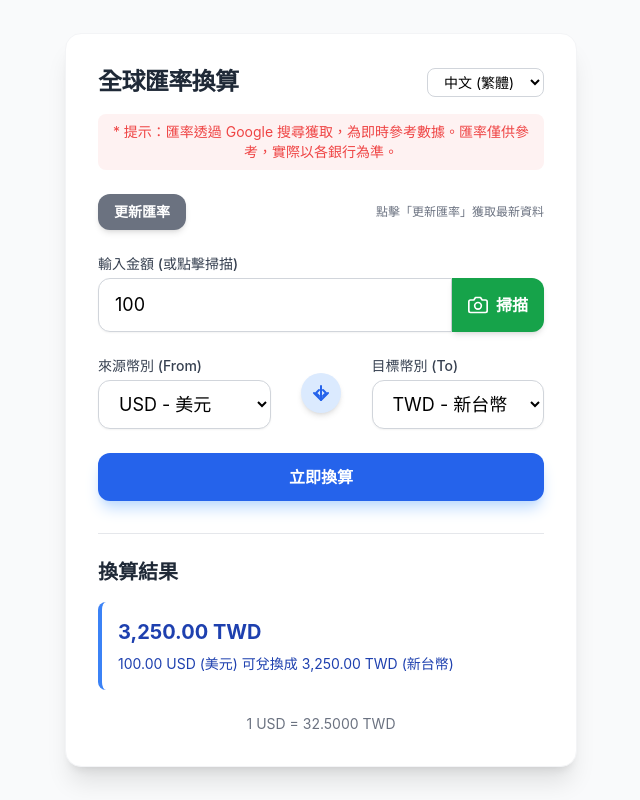
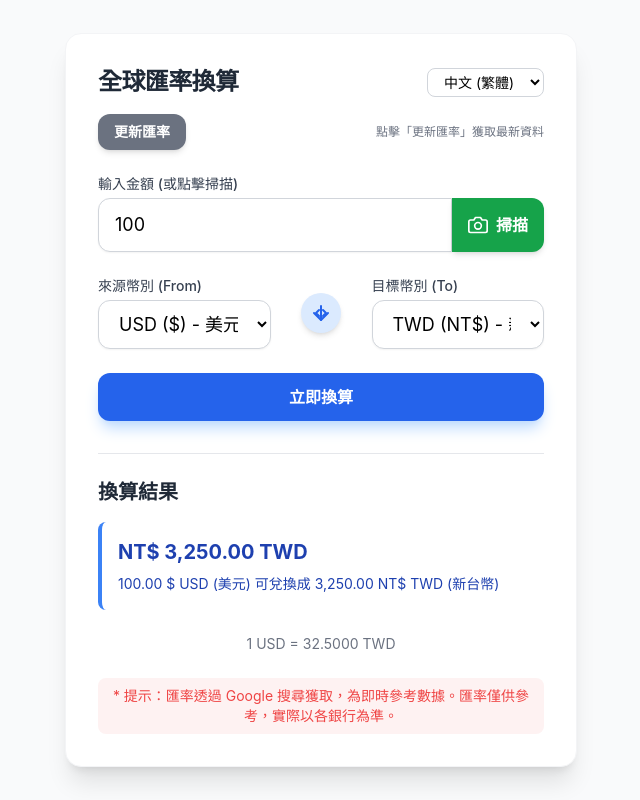
Before and after one commit to Eden-ai888/currency-converter, a plain HTML site: page index.html in a window 1280 px wide. Shown: the whole page, without its empty margins (319-959 px from the left). Drawn offline with nearby package versions, Linux system fonts and the light colour scheme.

Commit message:
Update index.html

```diff
--- a/index.html
+++ b/index.html
@@ -47,9 +47,12 @@
             </select>
         </div>
 
+        <!-- [REMOVED] 提示訊息將被移到下方 -->
+        <!--
         <p class="text-sm text-center text-red-500 mb-6 bg-red-50 p-2 rounded-lg" data-i18n="disclaimer_realtime">
             * 提示：匯率透過 Google 搜尋獲取，為即時參考數據。匯率僅供參考，實際以各銀行為準。
         </p>
+        -->
 
         <!-- 匯率更新狀態區塊 -->
         <div class="mt-4 flex flex-col sm:flex-row justify-between items-center space-y-2 sm:space-y-0 sm:space-x-4">
@@ -138,6 +141,11 @@
             <p id="rateInfo" class="text-center"></p>
         </div>
 
+        <!-- [ADDED] 提示訊息已移至此處 -->
+        <p class="text-sm text-center text-red-500 mt-6 bg-red-50 p-2 rounded-lg" data-i18n="disclaimer_realtime">
+            * 提示：匯率透過 Google 搜尋獲取，為即時參考數據。匯率僅供參考，實際以各銀行為準。
+        </p>
+
     </div>
 
    <script>
@@ -151,26 +159,27 @@
     let currentLanguage = 'zh-Hant'; // 預設語言
 
     // 初始化模擬/後備匯率資料 (以 USD 為基礎)
+    // 關鍵修改：新增 'symbol' 屬性
     const initialRates = {
-            'TWD': { zh: '新台幣', 'zh-Hans': '新台币', en: 'New Taiwan Dollar', ja: '新台湾ドル', ko: '신 대만 달러', de: 'Neuer Taiwan-Dollar', fr: 'Nouveau dollar de Taïwan', rate: 32.50 },
-            'USD': { zh: '美元', 'zh-Hans': '美元', en: 'US Dollar', ja: '米ドル', ko: '미국 달러', de: 'US-Dollar', fr: 'Dollar américain', rate: 1.00 },
-            'EUR': { zh: '歐元', 'zh-Hans': '欧元', en: 'Euro', ja: 'ユーロ', ko: '유로', de: 'Euro', fr: 'Euro', rate: 0.93 },
-            'JPY': { zh: '日圓', 'zh-Hans': '日元', en: 'Japanese Yen', ja: '日本円', ko: '일본 엔', de: 'Japanischer Yen', fr: 'Yen japonais', rate: 155.00 },
-            'KRW': { zh: '韓元', 'zh-Hans': '韩元', en: 'South Korean Won', ja: '韓国ウォン', ko: '대한민국 원', de: 'Südkoreanischer Won', fr: 'Won sud-coréen', rate: 1360.00 },
-            'GBP': { zh: '英鎊', 'zh-Hans': '英镑', en: 'British Pound', ja: '英ポンド', ko: '영국 파운드', de: 'Britisches Pfund', fr: 'Livre sterling', rate: 0.80 },
-            'CNY': { zh: '人民幣', 'zh-Hans': '人民币', en: 'Chinese Yuan', ja: '中国人民元', ko: '중국 위안', de: 'Chinesischer Yuan', fr: 'Yuan chinois', rate: 7.20 },
-            'AUD': { zh: '澳元', 'zh-Hans': '澳元', en: 'Australian Dollar', ja: '豪ドル', ko: '호주 달러', de: 'Australischer Dollar', fr: 'Dollar australien', rate: 1.52 },
-            'CAD': { zh: '加元', 'zh-Hans': '加元', en: 'Canadian Dollar', ja: 'カナダドル', ko: '캐나다 달러', de: 'Kanadischer Dollar', fr: 'Dollar canadien', rate: 1.37 },
-            'NZD': { zh: '紐元', 'zh-Hans': '纽元', en: 'New Zealand Dollar', ja: 'ニュージーランドドル', ko: '뉴질랜드 달러', de: 'Neuseeland-Dollar', fr: 'Dollar néo-zélandais', rate: 1.66 },
-            'HKD': { zh: '港幣', 'zh-Hans': '港币', en: 'Hong Kong Dollar', ja: '香港ドル', ko: '홍콩 달러', de: 'Hongkong-Dollar', fr: 'Dollar de Hong Kong', rate: 7.82 },
-            'SGD': { zh: '新加坡元', 'zh-Hans': '新加坡元', en: 'Singapore Dollar', ja: 'シンガポールドル', ko: '싱가ポール・ドル', de: 'Singapur-Dollar', fr: 'Dollar de Singapour', rate: 1.35 },
-            'CHF': { zh: '瑞士法郎', 'zh-Hans': '瑞士法郎', en: 'Swiss Franc', ja: 'スイスフラン', ko: '스위스 프랑', de: 'Schweizer Franken', fr: 'Franc suisse', rate: 0.90 },
+        'TWD': { zh: '新台幣', 'zh-Hans': '新台币', en: 'New Taiwan Dollar', ja: '新台湾ドル', ko: '신 대만 달러', de: 'Neuer Taiwan-Dollar', fr: 'Nouveau dollar de Taïwan', rate: 32.50, symbol: 'NT$' },
+        'USD': { zh: '美元', 'zh-Hans': '美元', en: 'US Dollar', ja: '米ドル', ko: '미국 달러', de: 'US-Dollar', fr: 'Dollar américain', rate: 1.00, symbol: '$' },
+        'EUR': { zh: '歐元', 'zh-Hans': '欧元', en: 'Euro', ja: 'ユーロ', ko: '유로', de: 'Euro', fr: 'Euro', rate: 0.93, symbol: '€' },
+        'JPY': { zh: '日圓', 'zh-Hans': '日元', en: 'Japanese Yen', ja: '日本円', ko: '일본 엔', de: 'Japanischer Yen', fr: 'Yen japonais', rate: 155.00, symbol: '¥' },
+        'KRW': { zh: '韓元', 'zh-Hans': '韩元', en: 'South Korean Won', ja: '韓国ウォン', ko: '대한민국 원', de: 'Südkoreanischer Won', fr: 'Won sud-coréen', rate: 1360.00, symbol: '₩' },
+        'GBP': { zh: '英鎊', 'zh-Hans': '英镑', en: 'British Pound', ja: '英ポンド', ko: '영국 파운드', de: 'Britisches Pfund', fr: 'Livre sterling', rate: 0.80, symbol: '£' },
+        'CNY': { zh: '人民幣', 'zh-Hans': '人民币', en: 'Chinese Yuan', ja: '中国人民元', ko: '중국 위안', de: 'Chinesischer Yuan', fr: 'Yuan chinois', rate: 7.20, symbol: '¥' },
+        'AUD': { zh: '澳元', 'zh-Hans': '澳元', en: 'Australian Dollar', ja: '豪ドル', ko: '호주 ドル', de: 'Australischer Dollar', fr: 'Dollar australien', rate: 1.52, symbol: 'A$' },
+        'CAD': { zh: '加元', 'zh-Hans': '加元', en: 'Canadian Dollar', ja: 'カナダドル', ko: '캐나다 달러', de: 'Kanadischer Dollar', fr: 'Dollar canadien', rate: 1.37, symbol: 'C$' },
+        'NZD': { zh: '紐元', 'zh-Hans': '纽元', en: 'New Zealand Dollar', ja: 'ニュージーランドドル', ko: '뉴질랜드 달러', de: 'Neuseeland-Dollar', fr: 'Dollar néo-zélandais', rate: 1.66, symbol: 'NZ$' },
+        'HKD': { zh: '港幣', 'zh-Hans': '港币', en: 'Hong Kong Dollar', ja: '香港ドル', ko: '홍콩 달러', de: 'Hongkong-Dollar', fr: 'Dollar de Hong Kong', rate: 7.82, symbol: 'HK$' },
+        'SGD': { zh: '新加坡元', 'zh-Hans': '新加坡元', en: 'Singapore Dollar', ja: 'シンガポールドル', ko: '싱가ポール・ドル', de: 'Singapur-Dollar', fr: 'Dollar de Singapour', rate: 1.35, symbol: 'S$' },
+        'CHF': { zh: '瑞士法郎', 'zh-Hans': '瑞士法郎', en: 'Swiss Franc', ja: 'スイスフラン', ko: '스위스 프랑', de: 'Schweizer Franken', fr: 'Franc suisse', rate: 0.90, symbol: 'CHF' },
         // --- 東南亞幣種 ---
-            'IDR': { zh: '印尼盾', 'zh-Hans': '印尼盾', en: 'Indonesian Rupiah', ja: 'インドネシアルピア', ko: '인도네시아 루피아', de: 'Indonesische Rupiah', fr: 'Rupiah indonésienne', rate: 16000.00 },
-            'MYR': { zh: '馬來西亞令吉', 'zh-Hans': '马来西亚令吉', en: 'Malaysian Ringgit', ja: 'マレーシアリンギット', ko: '말레이시아 링깃', de: 'Malaysischer Ringgit', fr: 'Ringgit malaisien', rate: 4.70 },
-            'THB': { zh: '泰銖', 'zh-Hans': '泰铢', en: 'Thai Baht', ja: 'タイバーツ', ko: '태국 바트', de: 'Thailändischer Baht', fr: 'Baht thaïlandais', rate: 36.50 },
-            'PHP': { zh: '菲律賓披索', 'zh-Hans': '菲律宾比索', en: 'Philippine Peso', ja: 'フィリピンペソ', ko: '필리핀 ペソ', de: 'Philippinischer Peso', fr: 'Peso philippin', rate: 56.00 },
-            'VND': { zh: '越南盾', 'zh-Hans': '越南盾', en: 'Vietnamese Dong', ja: 'ベトナムドン', ko: '베트남 ドン', de: 'Vietnamesischer Dong', fr: 'Đồng vietnamien', rate: 25000.00 }
+        'IDR': { zh: '印尼盾', 'zh-Hans': '印尼盾', en: 'Indonesian Rupiah', ja: 'インドネシアルピア', ko: '인도네시아 루피아', de: 'Indonesische Rupiah', fr: 'Rupiah indonésienne', rate: 16000.00, symbol: 'Rp' },
+        'MYR': { zh: '馬來西亞令吉', 'zh-Hans': '马来西亚令吉', en: 'Malaysian Ringgit', ja: 'マレーシアリンギット', ko: '말레이시아 링깃', de: 'Malaysischer Ringgit', fr: 'Ringgit malaisien', rate: 4.70, symbol: 'RM' },
+        'THB': { zh: '泰銖', 'zh-Hans': '泰铢', en: 'Thai Baht', ja: 'タイバーツ', ko: '태국 바트', de: 'Thailändischer Baht', fr: 'Baht thaïlandais', rate: 36.50, symbol: '฿' },
+        'PHP': { zh: '菲律賓披索', 'zh-Hans': '菲律宾比索', en: 'Philippine Peso', ja: 'フィリピンペソ', ko: '필리핀 ペソ', de: 'Philippinischer Peso', fr: 'Peso philippin', rate: 56.00, symbol: '₱' },
+        'VND': { zh: '越南盾', 'zh-Hans': '越南盾', en: 'Vietnamese Dong', ja: 'ベトナムドン', ko: '베트남 ドン', de: 'Vietnamesischer Dong', fr: 'Đồng vietnamien', rate: 25000.00, symbol: '₫' }
     };
     let exchangeRates = initialRates; // 這是將被更新的動態資料結構
     let lastUpdateTime = '';
@@ -205,8 +214,9 @@
             scan_error_invalid_amount: 'AI 識別到的金額無效或小於等於零。',
             scan_error_unsupported_code: (code) => `AI 識別到的幣別代碼 '${code}' 不在支援列表內。請手動選擇。`,
             scan_error_generic: '掃描失敗: 無法處理圖片。請確保圖片清晰包含金額和幣別。',
-                conversion_result_text: (amount, fromCode, fromName, convertedAmount, toCode, toName) =>
-                    `${amount} ${fromCode} (${fromName}) 可兌換成 ${convertedAmount} ${toCode} (${toName})`
+            // 關鍵修改：結果文字模板現在使用符號
+            conversion_result_text: (amount, fromCode, fromSymbol, fromName, convertedAmount, toCode, toSymbol, toName) =>
+                `${amount} ${fromSymbol} ${fromCode} (${fromName}) 可兌換成 ${convertedAmount} ${toSymbol} ${toCode} (${toName})`
         },
         'zh-Hans': {
             title: '全球汇率换算',
@@ -236,8 +246,9 @@
             scan_error_invalid_amount: 'AI 识别到的金额无效或小于等于零。',
             scan_error_unsupported_code: (code) => `AI 识别到的币种代码 '${code}' 不在支持列表内。请手动选择。`,
             scan_error_generic: '扫描失败: 无法处理图片。请确保图片清晰包含金额和币种。',
-                conversion_result_text: (amount, fromCode, fromName, convertedAmount, toCode, toName) =>
-                    `${amount} ${fromCode} (${fromName}) 可兑换成 ${convertedAmount} ${toCode} (${toName})`
+            // 關鍵修改：結果文字模板現在使用符號
+            conversion_result_text: (amount, fromCode, fromSymbol, fromName, convertedAmount, toCode, toSymbol, toName) =>
+                `${amount} ${fromSymbol} ${fromCode} (${fromName}) 可兑换成 ${convertedAmount} ${toSymbol} ${toCode} (${toName})`
         },
         'en': {
             title: 'Global Currency Converter',
@@ -267,8 +278,9 @@
             scan_error_invalid_amount: 'AI identified amount is invalid or less than zero.',
             scan_error_unsupported_code: (code) => `AI identified currency code '${code}' is not in the supported list. Please select manually.`,
             scan_error_generic: 'Scan failed: Unable to process image. Ensure the image clearly shows the amount and currency.',
-                conversion_result_text: (amount, fromCode, fromName, convertedAmount, toCode, toName) =>
-                    `${amount} ${fromCode} (${fromName}) converts to ${convertedAmount} ${toCode} (${toName})`
+            // 關鍵修改：結果文字模板現在使用符號
+            conversion_result_text: (amount, fromCode, fromSymbol, fromName, convertedAmount, toCode, toSymbol, toName) =>
+                `${amount} ${fromSymbol} ${fromCode} (${fromName}) converts to ${convertedAmount} ${toSymbol} ${toCode} (${toName})`
         },
         'ja': {
             title: 'グローバル通貨換算',
@@ -298,8 +310,9 @@
             scan_error_invalid_amount: 'AIが識別した金額が無効またはゼロ以下です。',
             scan_error_unsupported_code: (code) => `AIが識別した通貨コード「${code}」はサポート対象外です。手動で選択してください。`,
             scan_error_generic: 'スキャン失敗: 画像を処理できません。画像に金額と通貨が明確に含まれていることを確認してください。',
-                conversion_result_text: (amount, fromCode, fromName, convertedAmount, toCode, toName) =>
-                    `${amount} ${fromCode} (${fromName}) は ${convertedAmount} ${toCode} (${toName}) に換算されます`
+            // 關鍵修改：結果文字模板現在使用符號
+            conversion_result_text: (amount, fromCode, fromSymbol, fromName, convertedAmount, toCode, toSymbol, toName) =>
+                `${amount} ${fromSymbol} ${fromCode} (${fromName}) は ${convertedAmount} ${toSymbol} ${toCode} (${toName}) に換算されます`
         },
         'ko': {
             title: '글로벌 환율 계산기',
@@ -329,8 +342,9 @@
             scan_error_invalid_amount: 'AI가 식별한 금액이 유효하지 않거나 0 이하입니다。',
             scan_error_unsupported_code: (code) => `AI가 식별한 통화 코드 '${code}'는 지원 목록에 없습니다. 수동으로 선택하십시오。`,
             scan_error_generic: '스캔 실패: 이미지를 처리할 수 없습니다. 이미지에 금액과 통화가 명확하게 표시되어 있는지 확인하십시오.',
-                conversion_result_text: (amount, fromCode, fromName, convertedAmount, toCode, toName) =>
-                    `${amount} ${fromCode} (${fromName})는 ${convertedAmount} ${toCode} (${toName})로 환전됩니다`
+            // 關鍵修改：結果文字模板現在使用符號
+            conversion_result_text: (amount, fromCode, fromSymbol, fromName, convertedAmount, toCode, toSymbol, toName) =>
+                `${amount} ${fromSymbol} ${fromCode} (${fromName})는 ${convertedAmount} ${toSymbol} ${toCode} (${toName})로 환전됩니다`
         },
         'de': {
             title: 'Globaler Währungsrechner',
@@ -360,8 +374,9 @@
             scan_error_invalid_amount: 'Der von der KI identifizierte Betrag ist ungültig oder kleiner oder gleich Null.',
             scan_error_unsupported_code: (code) => `Der von der KI identifizierte Währungscode „${code}“ ist nicht in der Unterstützungsliste enthalten. Bitte manuell auswählen.`,
             scan_error_generic: 'Scan fehlgeschlagen: Bild kann nicht verarbeitet werden. Stellen Sie sicher, dass das Bild den Betrag und die Währung deutlich zeigt.',
-                conversion_result_text: (amount, fromCode, fromName, convertedAmount, toCode, toName) =>
-                    `${amount} ${fromCode} (${fromName}) entspricht ${convertedAmount} ${toCode} (${toName})`
+            // 關鍵修改：結果文字模板現在使用符號
+            conversion_result_text: (amount, fromCode, fromSymbol, fromName, convertedAmount, toCode, toSymbol, toName) =>
+                `${amount} ${fromSymbol} ${fromCode} (${fromName}) entspricht ${convertedAmount} ${toSymbol} ${toCode} (${toName})`
         },
         'fr': {
             title: 'Convertisseur de Devises Mondial',
@@ -391,8 +406,9 @@
             scan_error_invalid_amount: 'Le montant identifié par l\'IA est invalide ou inférieur ou égal à zéro.',
             scan_error_unsupported_code: (code) => `Le code de devise '${code}' identifié par l'IA ne figure pas dans la liste prise en charge. Veuillez sélectionner manuellement.`,
             scan_error_generic: 'Échec de la numérisation : impossible de traiter l\'image. Assurez-vous que l\'image affiche clairement le montant et la devise.',
-                conversion_result_text: (amount, fromCode, fromName, convertedAmount, toCode, toName) =>
-                    `${amount} ${fromCode} (${fromName}) se convertit en ${convertedAmount} ${toCode} (${toName})`
+            // 關鍵修改：結果文字模板現在使用符號
+            conversion_result_text: (amount, fromCode, fromSymbol, fromName, convertedAmount, toCode, toSymbol, toName) =>
+                `${amount} ${fromSymbol} ${fromCode} (${fromName}) se convertit en ${convertedAmount} ${toSymbol} ${toCode} (${toName})`
         }
     };
 
@@ -507,7 +523,22 @@
      * 呼叫 Gemini API 掃描圖片中的金額和幣別 (邏輯不變)
      */
     async function callGeminiApiForScanning(base64Image, mimeType) {
-            const systemPrompt = `You are a precise currency identification assistant. Identify the currency amount (numerical part) and the 3-letter currency code from the image. Reply strictly in the specified JSON format, with no extra text. The currency code must be one of the supported codes: ${supportedCurrencies}. If uncertain, default the code to 'USD'.`;
+        // [MODIFIED] 更新系統提示，以更準確地處理模糊的 '$' 符號
+        const systemPrompt = `You are an expert currency identification assistant. Your task is to find the numerical amount and the 3-letter currency code from the image.
+RULES:
+1.  **JSON Output:** Respond ONLY with the specified JSON format.
+2.  **Supported Codes:** The currency code MUST be one of: ${supportedCurrencies}.
+3.  **Ambiguous Symbols ('$'):** The '$' symbol is used by USD, AUD, CAD, TWD (NT$), HKD, SGD, and NZD.
+    * Look for specific prefixes: 'A$' (AUD), 'C$' (CAD), 'NT$' (TWD), 'HK$' (HKD), 'S$' (SGD), 'NZ$' (NZD).
+    * If only '$' is present, look for surrounding text (e.g., country names, bank names like 'Bank of Australia', 'Royal Bank of Canada', '臺灣') to determine the correct code.
+    * If the image context is clearly Australian, use 'AUD'.
+    * If the image context is clearly Canadian, use 'CAD'.
+    * If the image context is clearly Taiwanese, use 'TWD'.
+4.  **Defaulting:** If the symbol is '$' and there is NO other context in the image to differentiate it, you may default to 'USD'. For any other symbol (e.g., '¥', '€', '£'), use its primary code (JPY, EUR, GBP).
+5.  **Amount:** Extract the numerical value.
+
+Respond strictly in the specified JSON schema.`;
+
         const userQuery = "Extract the currency amount and its code from this image.";
 
         const payload = {
@@ -687,10 +718,12 @@
         const nameKey = currentLanguage === 'zh-Hans' ? 'zh-Hans' : currentLanguage.toLowerCase().substring(0, 2);
 
         // 建立選項 HTML
+        // 關鍵修改：在選項名稱中包含貨幣符號
         const optionsHtml = currencies.map(code => {
             const currencyInfo = exchangeRates[code];
             const displayName = currencyInfo[nameKey] || currencyInfo['en']; // 如果沒有特定語言，則使用英文
-                return `<option value="${code}">${code} - ${displayName}</option>`;
+            const symbol = currencyInfo.symbol; // 取得貨幣符號
+            return `<option value="${code}">${code} (${symbol}) - ${displayName}</option>`;
         }).join('');
 
         const selectedFrom = fromCurrencySelect.value;
@@ -759,15 +792,20 @@
 
         const fromName = fromData[nameKey] || fromData['en'];
         const toName = toData[nameKey] || toData['en'];
+        const fromSymbol = fromData.symbol || fromCode; // 關鍵修改：取得符號，如果沒有則使用代碼
+        const toSymbol = toData.symbol || toCode;       // 關鍵修改：取得符號，如果沒有則使用代碼
+
 
         // 使用 i18n 函式生成結果文字
         const resultTextFn = currentTranslation.conversion_result_text;
+        // 關鍵修改：將符號傳遞給轉換函式
         const resultText = resultTextFn(
-                formattedAmount, fromCode, fromName, formattedConvertedAmount, toCode, toName
+            formattedAmount, fromCode, fromSymbol, fromName,
+            formattedConvertedAmount, toCode, toSymbol, toName
         );
 
         const resultHtml = `
-                <p class="text-xl font-bold mb-2">${formattedConvertedAmount} ${toCode}</p>
+            <p class="text-xl font-bold mb-2">${toSymbol} ${formattedConvertedAmount} ${toCode}</p>
             <p class="text-sm">${resultText}</p>
         `;
 
@@ -891,11 +929,12 @@
             toCurrencySelect.value = defaultTargetCode;
 
             // 5. 執行換算並顯示成功訊息
-                performConversion();
+            performConversion(); // <--- 這會正確顯示換算結果
 
-                let successMsg = translations[currentLanguage]['scan_success'];
-                successMsg = successMsg.replace('{{AMOUNT}}', parsedAmount.toFixed(2)).replace('{{CODE}}', upperCaseCode);
-                displayResult(`<p class="text-lg font-medium">${successMsg}</p>`, 'success');
+            // [REMOVED] 下方的 displayResult 會覆蓋掉 performConversion() 的結果，因此將其移除。
+            // let successMsg = translations[currentLanguage]['scan_success'];
+            // successMsg = successMsg.replace('{{AMOUNT}}', parsedAmount.toFixed(2)).replace('{{CODE}}', upperCaseCode);
+            // displayResult(`<p class="text-lg font-medium">${successMsg}</p>`, 'success');
 
         } catch (error) {
             console.error("Scanning error:", error);
```
Lines whose indentation alone changed are shown as unchanged.
